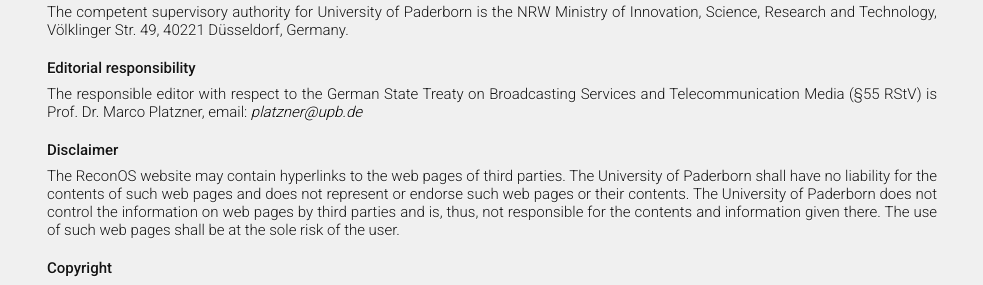
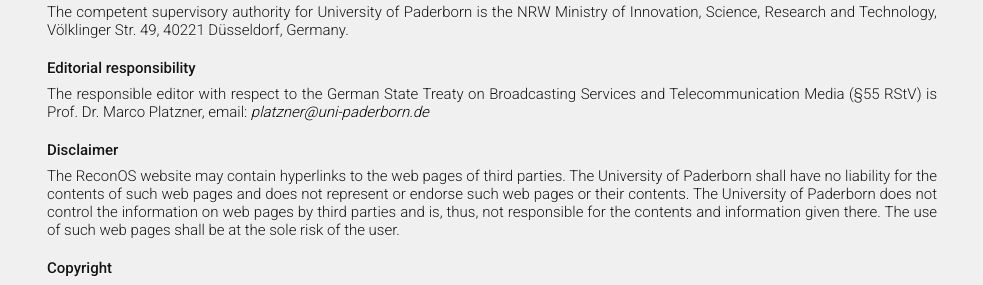
Before and after one commit to ReconOS/reconos.github.io, a Jekyll site: the page built from imprint.md, in a window 1280 px wide. Shown: the part 373-658 px from the top of the page, without its empty margins (148-1131 px from the left). Built offline with Jekyll 4.4.1, drawn with Linux system fonts in a browser that asks for light colours; Markdown is read by kramdown in place of the engine named in the settings.

Commit message:
Fixed mail-link in Imprint
Now using the Markdown automatic link feature

```diff
--- a/imprint.md
+++ b/imprint.md
@@ -29,7 +29,7 @@ Völklinger Str. 49, 40221 Düsseldorf, Germany.
 
 The responsible editor with respect to the German State Treaty on
 Broadcasting Services and Telecommunication Media (§55 RStV)
-is Prof. Dr. Marco Platzner, email: [platzner@upb.de](mailto:platzner@upb.de)
+is Prof. Dr. Marco Platzner, email: <platzner@uni-paderborn.de>
 
 ## Disclaimer
 
```
